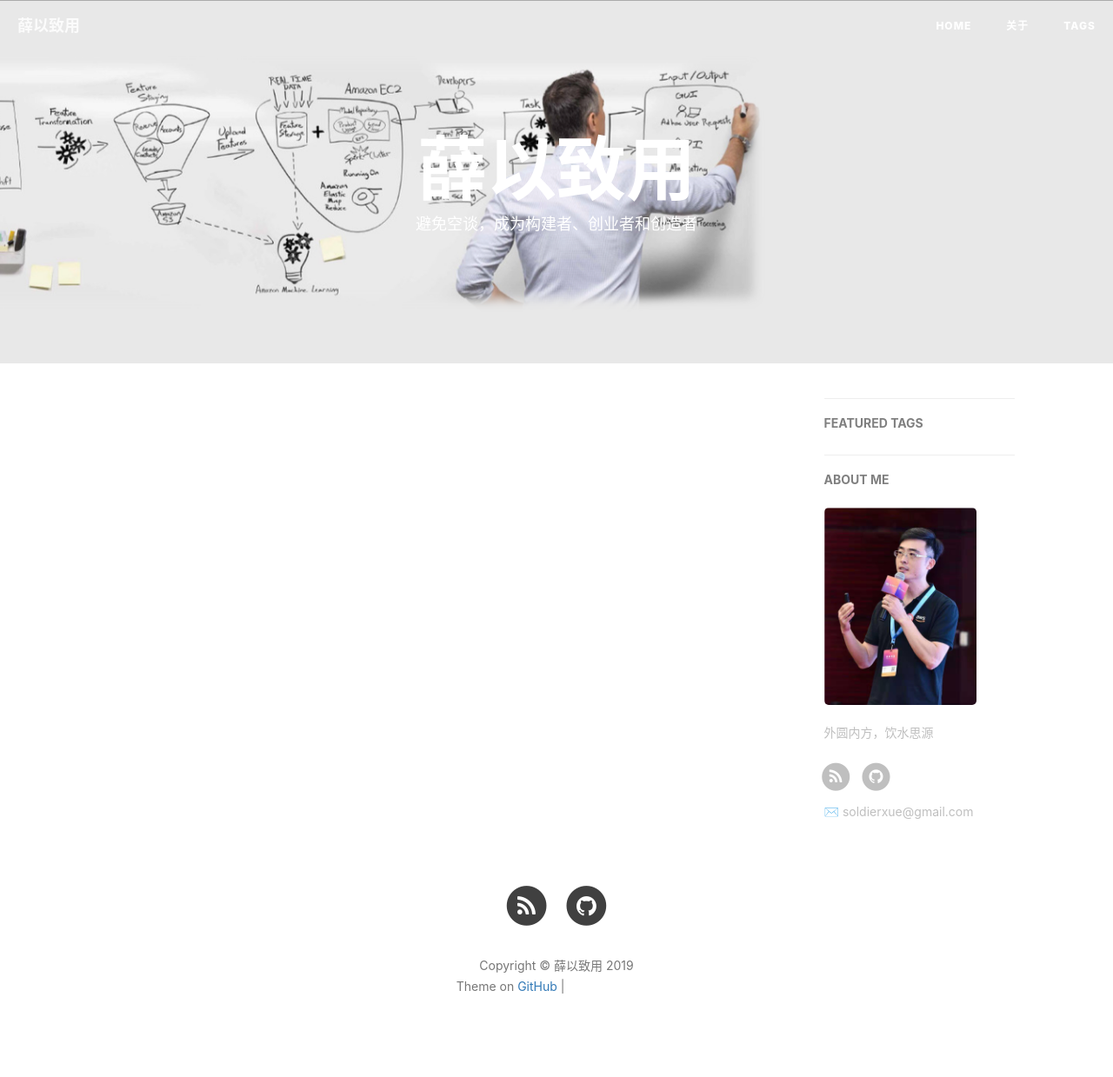
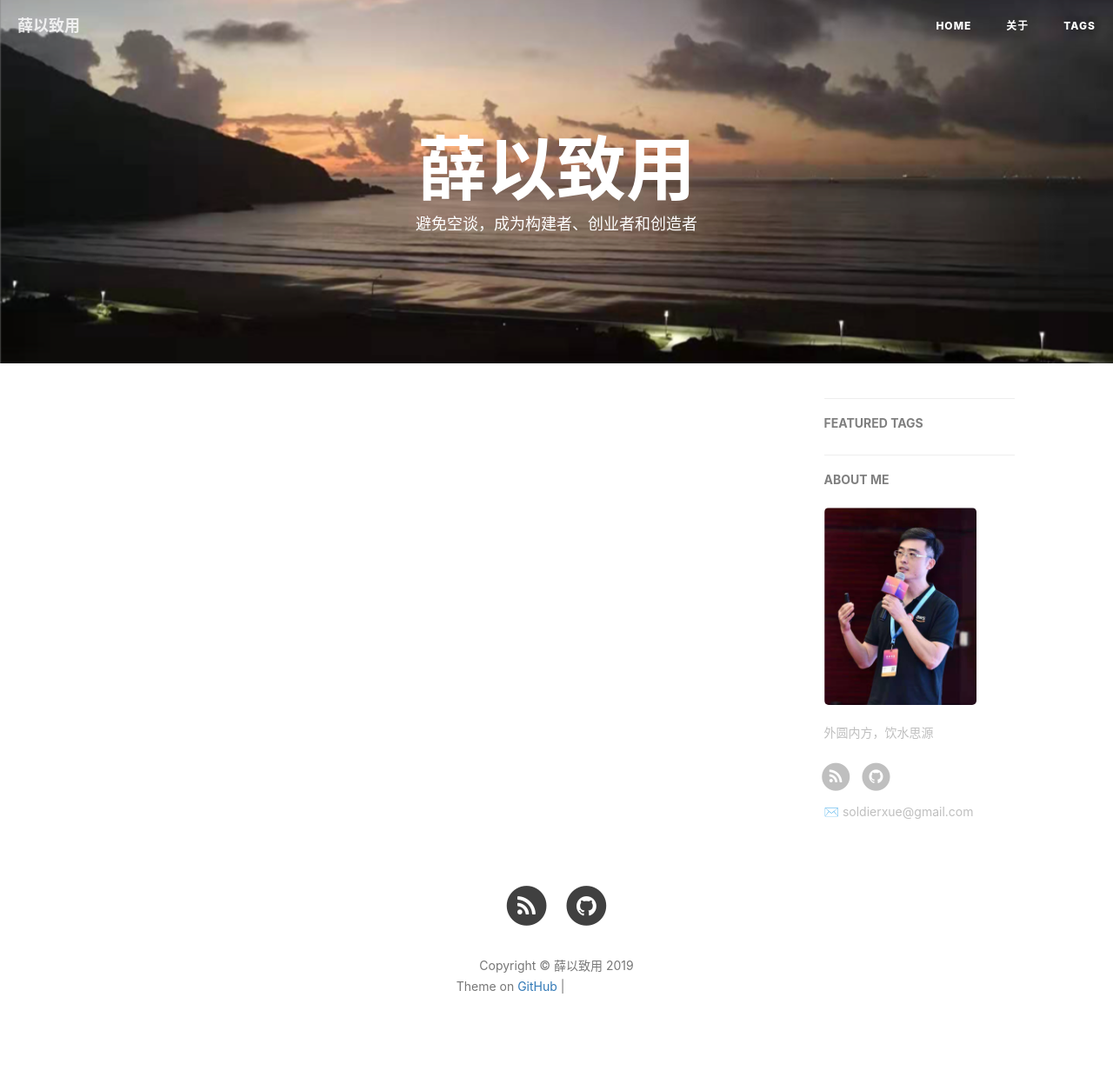
Before and after one commit to soldierxue/soldierxue.github.io, a Jekyll site: the page built from index.html, in a window 1280 px wide. Shown: the whole page at 87% size. Built offline with Jekyll 4.4.1, drawn with Linux system fonts in a browser that asks for light colours; nearby versions of some CDN libraries; the list of posts is cut into pages by our own code; comment, search, counter and statistics services are not loaded; grey boxes are pictures that could not be loaded.

Commit message:
home bg update

```diff
--- a/_config.yml
+++ b/_config.yml
@@ -1,7 +1,7 @@
 # Site settings
 title: 薛以致用
 SEOTitle: 薛以致用 | BY Jason Xue
-header-img: img/bg-home.png
+header-img: img/bg-home3.png
 email: soldierxue@gmail.com
 description: "学习之路漫漫，走走停停，偶有所感，随心所记，言由心声，问心无愧."
 keyword: "薛以致用, soldierxue, AWS, Cloud, Solution Architect, Solution Architecture"
```
